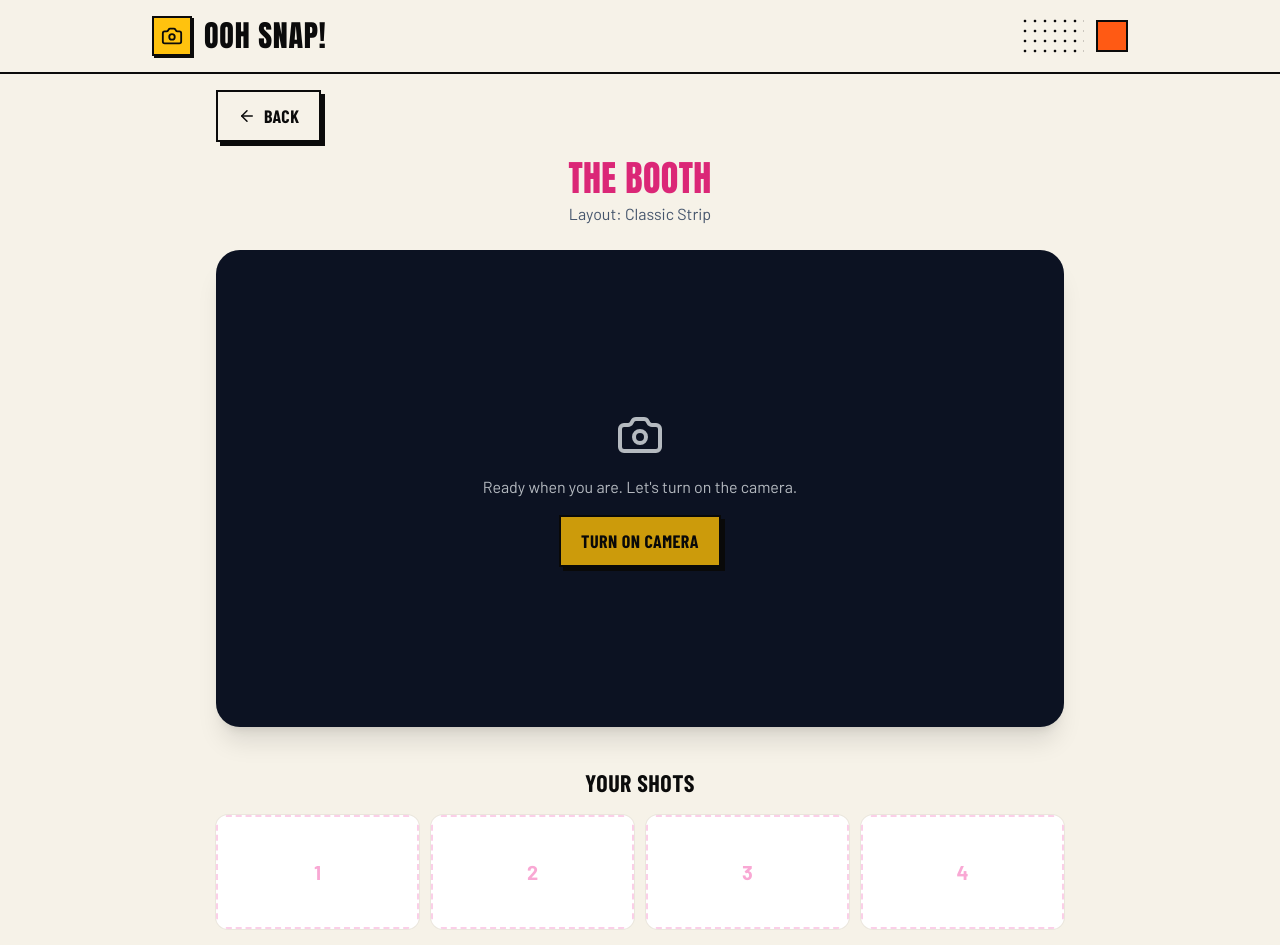
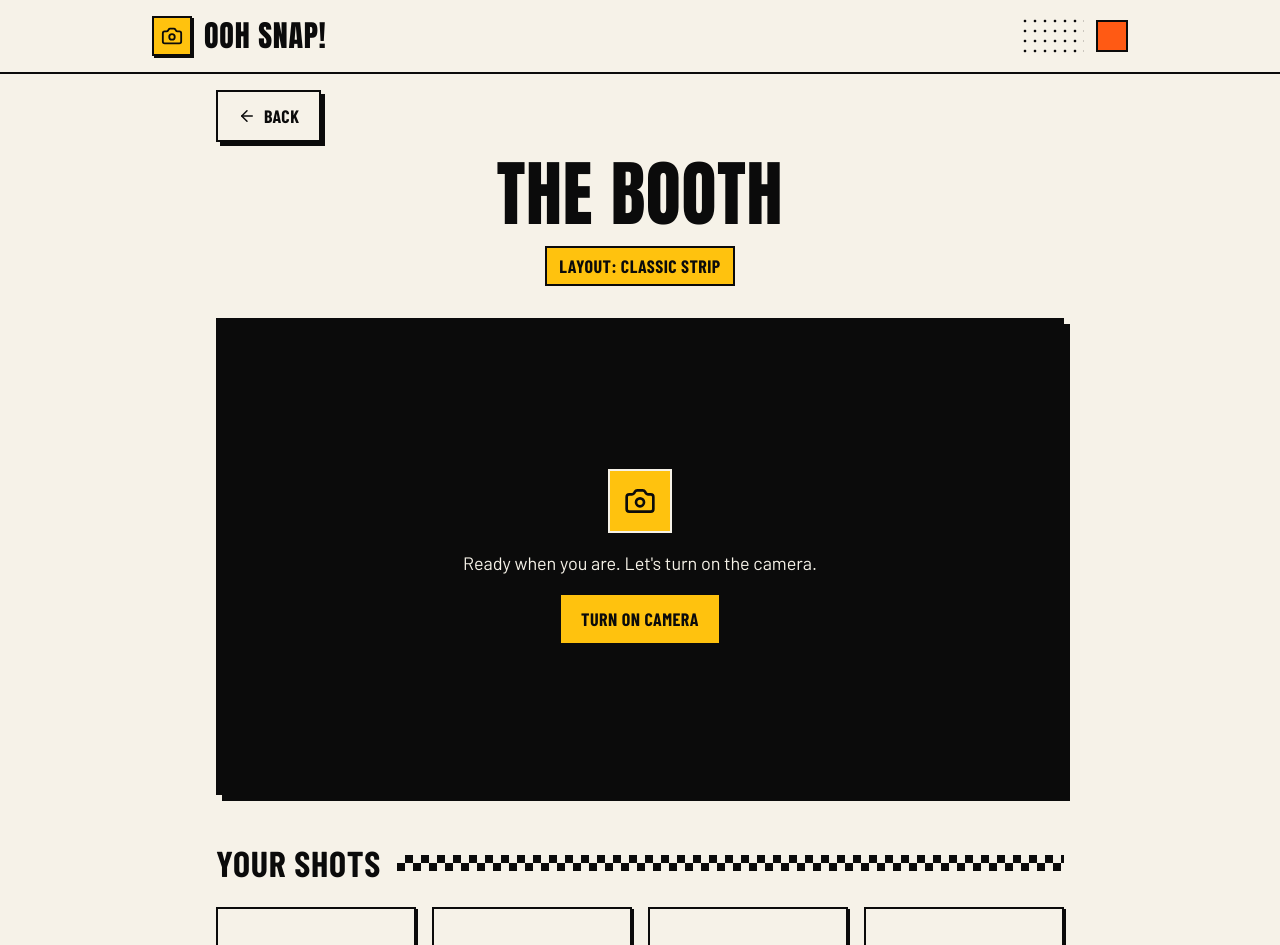
Before and after one commit to rellmon/Ooh-Snap-, a React (Vite) app: page /booth in a window 1280 px wide. Shown: the top 945 px of the page. Built offline with nearby package versions, Linux system fonts and the light colour scheme; a web font is replaced by a local one.

Commit message:
feat(design): restyle layout picker, booth and countdown

```diff
--- a/src/components/camera/Countdown.tsx
+++ b/src/components/camera/Countdown.tsx
@@ -1,4 +1,4 @@
-import { AnimatePresence, motion } from 'framer-motion'
+import { AnimatePresence, motion, MotionConfig } from 'framer-motion'
 
 type CountdownProps = {
   count: number | null
@@ -6,29 +6,36 @@
 
 function Countdown({ count }: CountdownProps) {
   const isSnap = count === 0
+  const isCounting = count !== null
 
   return (
+    <MotionConfig reducedMotion="user">
       <div
         aria-live="assertive"
-      className="pointer-events-none absolute inset-0 flex items-center justify-center bg-black/20"
+        className={`pointer-events-none absolute inset-0 flex items-center justify-center ${
+          isCounting ? 'bg-ink/40' : ''
+        }`}
       >
         <AnimatePresence mode="wait">
-        {count !== null && (
+          {isCounting && (
             <motion.span
               key={count}
-            initial={{ scale: 0.4, opacity: 0 }}
-            animate={{ scale: 1, opacity: 1 }}
-            exit={{ scale: 1.4, opacity: 0 }}
-            transition={{ duration: 0.3 }}
-            className={`font-display font-bold leading-none text-white drop-shadow-lg ${
-              isSnap ? 'text-6xl sm:text-8xl' : 'text-9xl sm:text-[12rem]'
+              initial={{ scale: 0.4, opacity: 0, rotate: -8 }}
+              animate={{ scale: 1, opacity: 1, rotate: -3 }}
+              exit={{ scale: 1.3, opacity: 0 }}
+              transition={{ duration: 0.25 }}
+              className={`border-4 border-ink px-8 py-2 font-heading uppercase leading-none shadow-hard-lg ${
+                isSnap
+                  ? 'bg-blaze text-5xl sm:text-7xl'
+                  : 'bg-sun text-8xl sm:text-[9rem]'
               }`}
             >
-            {isSnap ? 'SNAP!' : count}
+              {isSnap ? 'Snap!' : count}
             </motion.span>
           )}
         </AnimatePresence>
       </div>
+    </MotionConfig>
   )
 }
 
--- a/src/components/camera/CountdownPicker.tsx
+++ b/src/components/camera/CountdownPicker.tsx
@@ -12,9 +12,9 @@
     <div
       role="group"
       aria-label="Countdown length"
-      className="mb-4 flex items-center justify-center gap-2"
+      className="mb-6 flex flex-wrap items-center justify-center gap-3"
     >
-      <span className="mr-1 font-semibold text-slate-700">Countdown</span>
+      <span className="field-label mr-1">Countdown</span>
       {options.map((seconds) => {
         const isSelected = seconds === selected
         return (
--- a/src/pages/Booth.tsx
+++ b/src/pages/Booth.tsx
@@ -1,7 +1,6 @@
 import { useCallback, useEffect, useState } from 'react'
 import {
   ArrowLeft,
-  ArrowRight,
   Camera,
   CameraOff,
   RotateCcw,
@@ -10,17 +9,18 @@
 } from 'lucide-react'
 import Countdown from '../components/camera/Countdown'
 import CountdownPicker from '../components/camera/CountdownPicker'
+import ArrowButton from '../components/ui/ArrowButton'
 import Button from '../components/ui/Button'
-import { useCamera } from '../hooks/useCamera'
-import { useCountdown } from '../hooks/useCountdown'
-import { usePersistentState } from '../hooks/usePersistentState'
-import { useSession } from '../hooks/useSession'
 import {
   COUNTDOWN_STORAGE_KEY,
   countdownOptions,
   DEFAULT_COUNTDOWN_SECONDS,
   isCountdownSeconds,
 } from '../data/settings'
+import { useCamera } from '../hooks/useCamera'
+import { useCountdown } from '../hooks/useCountdown'
+import { usePersistentState } from '../hooks/usePersistentState'
+import { useSession } from '../hooks/useSession'
 import { capturePhoto } from '../utils/capturePhoto'
 
 const PAUSE_BETWEEN_PHOTOS_MS = 1000
@@ -120,14 +120,18 @@
         </Button>
       </div>
 
-      <h1 className="text-center text-4xl font-bold text-brand-600">
+      <h1 className="text-center text-6xl leading-none sm:text-7xl">
         The Booth
       </h1>
-      <p className="mt-1 text-center text-slate-600">Layout: {layout.name}</p>
+      <p className="mt-4 text-center">
+        <span className="inline-block border-2 border-ink bg-sun px-3 py-1 font-condensed text-lg font-extrabold uppercase tracking-wide">
+          Layout: {layout.name}
+        </span>
+      </p>
 
       <section
         aria-label="Camera stage"
-        className="relative mt-6 aspect-video overflow-hidden rounded-3xl bg-slate-900 shadow-xl"
+        className="relative mt-8 aspect-video overflow-hidden border-2 border-ink bg-ink shadow-hard-lg"
       >
         <video
           ref={videoRef}
@@ -139,27 +143,45 @@
           }`}
         />
 
+        {status === 'active' && (
+          <span
+            aria-hidden="true"
+            className="absolute left-3 top-3 border-2 border-ink bg-blaze px-2 font-condensed text-sm font-extrabold uppercase tracking-wide"
+          >
+            Live
+          </span>
+        )}
+
         {status !== 'active' && (
-          <div className="absolute inset-0 flex flex-col items-center justify-center gap-4 px-6 text-center text-slate-200">
-            <Camera size={48} aria-hidden="true" />
+          <div className="absolute inset-0 flex flex-col items-center justify-center gap-4 px-6 text-center text-paper">
+            <span
+              aria-hidden="true"
+              className="flex h-16 w-16 items-center justify-center border-2 border-paper bg-sun text-ink"
+            >
+              <Camera size={32} />
+            </span>
 
             {status === 'idle' && (
               <>
-                <p>Ready when you are. Let's turn on the camera.</p>
+                <p className="text-lg">
+                  Ready when you are. Let's turn on the camera.
+                </p>
                 <Button onClick={start}>Turn on camera</Button>
               </>
             )}
 
             {status === 'requesting' && (
               <>
-                <p>Starting the camera... Allow access if your browser asks.</p>
+                <p className="text-lg">
+                  Starting the camera... Allow access if your browser asks.
+                </p>
                 <Button disabled>Turn on camera</Button>
               </>
             )}
 
             {status === 'error' && error && (
               <>
-                <p role="alert" className="max-w-md">
+                <p role="alert" className="max-w-md text-lg">
                   {error.message}
                 </p>
                 {error.kind !== 'unsupported' && (
@@ -174,8 +196,11 @@
       </section>
 
       {status === 'active' && (
-        <div className="mt-6 text-center">
-          <p aria-live="polite" className="mb-4 text-lg font-semibold">
+        <div className="mt-8 text-center">
+          <p
+            aria-live="polite"
+            className="mb-5 font-condensed text-3xl font-extrabold uppercase tracking-wide"
+          >
             {isRetaking
               ? `Retaking photo ${retakeIndex + 1}`
               : isComplete
@@ -193,7 +218,7 @@
             />
           )}
 
-          <div className="flex flex-wrap justify-center gap-3">
+          <div className="flex flex-wrap justify-center gap-4">
             {isBusy ? (
               <Button variant="secondary" onClick={handleCancel}>
                 Cancel
@@ -229,31 +254,35 @@
       )}
 
       {isComplete && !isBusy && (
-        <div className="mt-4 flex justify-center">
-          <Button to="/review" size="lg">
-            See your photos
-            <ArrowRight size={20} aria-hidden="true" />
-          </Button>
+        <div className="mt-8 flex justify-center">
+          <ArrowButton to="/review">See your photos</ArrowButton>
         </div>
       )}
 
       {captureError && (
-        <p role="alert" className="mt-4 text-center text-red-600">
+        <p
+          role="alert"
+          className="mt-6 border-2 border-ink bg-blaze px-4 py-2 text-center font-condensed text-lg font-extrabold uppercase"
+        >
           {captureError}
         </p>
       )}
 
-      <section aria-labelledby="your-shots" className="mt-10">
-        <h2 id="your-shots" className="text-center text-2xl font-bold">
-          Your shots
-        </h2>
-        <ol className="mt-4 grid grid-cols-2 gap-3 sm:grid-cols-4">
+      <section aria-labelledby="your-shots" className="mt-12">
+        <div className="flex items-center gap-4">
+          <h2 id="your-shots" className="text-4xl">
+            Your shots
+          </h2>
+          <div aria-hidden="true" className="checker h-4 flex-1" />
+        </div>
+
+        <ol className="mt-6 grid grid-cols-2 gap-4 sm:grid-cols-4">
           {Array.from({ length: totalPhotos }, (_, index) => {
             const photo = photos[index]
             return (
               <li
                 key={index}
-                className="relative aspect-video overflow-hidden rounded-xl bg-white ring-1 ring-black/5"
+                className="relative aspect-video overflow-hidden border-2 border-ink bg-white shadow-hard-sm"
               >
                 {photo ? (
                   <>
@@ -276,7 +305,7 @@
                     )}
                   </>
                 ) : (
-                  <div className="flex h-full items-center justify-center border-2 border-dashed border-brand-200 text-xl font-bold text-brand-300">
+                  <div className="flex h-full items-center justify-center bg-paper font-heading text-4xl text-ink/30">
                     {index + 1}
                   </div>
                 )}
```
Also changed, not shown: src/pages/Templates.tsx (+21 -14 lines). Lines whose indentation alone changed are shown as unchanged.
